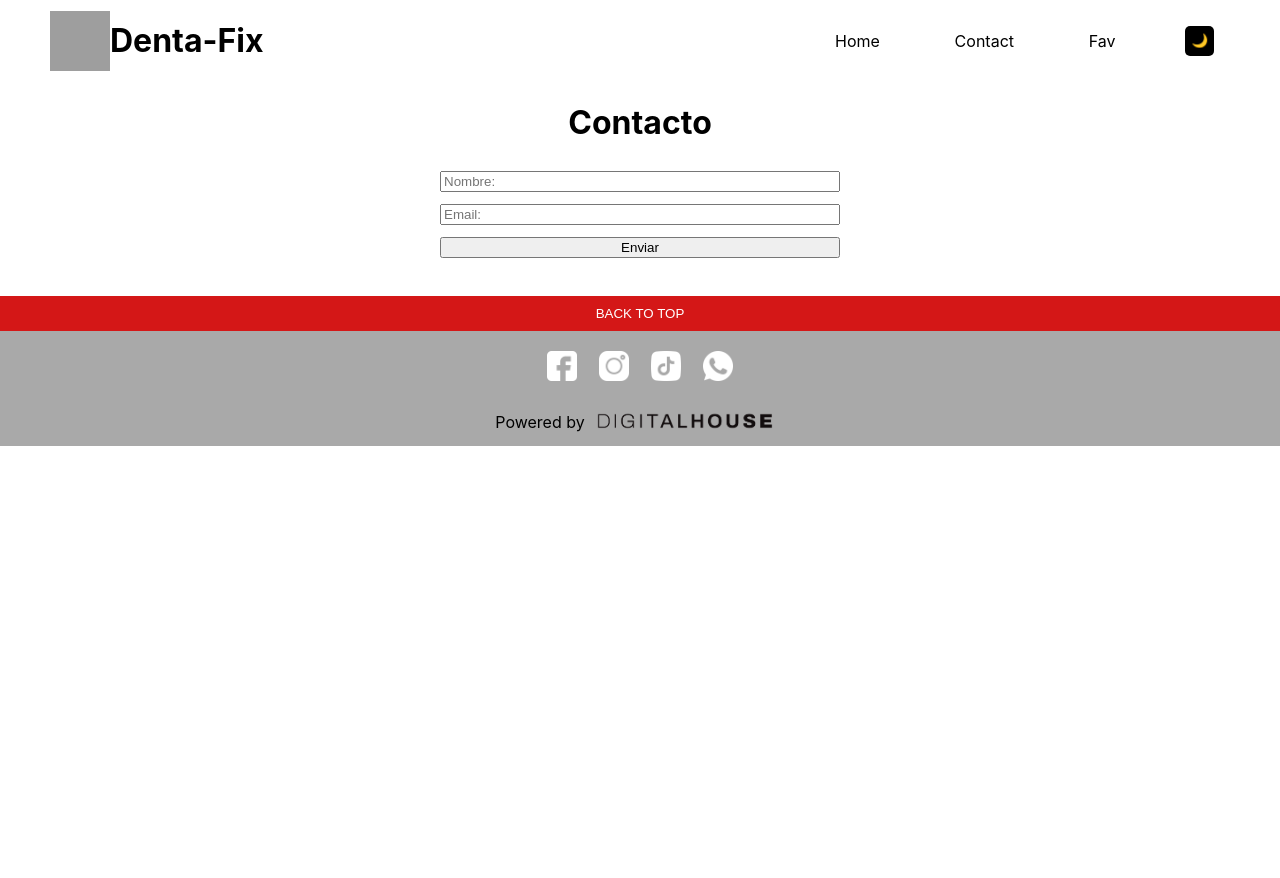
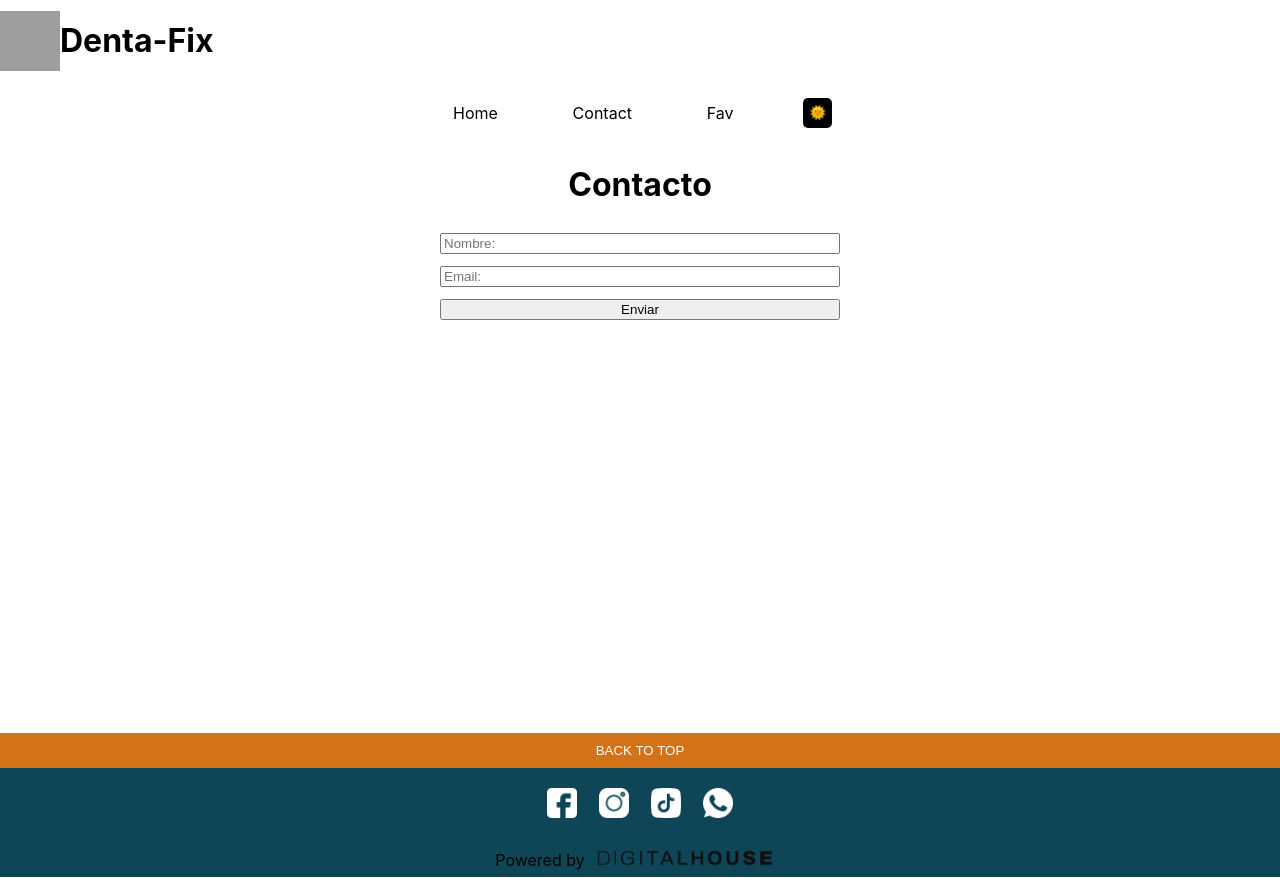
Before and after one commit to Legc15/EvaluacionFinalFront3, a React (Vite) app: page /contacto in a window 1280 px wide. Before the commit the page ends 800 px from the top, so only its background shows below. Built offline with nearby package versions, Linux system fonts and the light colour scheme; grey boxes are pictures that could not be loaded.

Commit message:
tema claro-oscuro solucionado

```diff
--- a/src/Components/Navbar.jsx
+++ b/src/Components/Navbar.jsx
@@ -15,7 +15,7 @@ const Navbar = () => {
 
 
     return (
-        <div className="nav-container">
+        <div className="nav-contaier">
 
             <div className="nav-title">
                 <img
--- a/src/Components/utils/global.context.jsx
+++ b/src/Components/utils/global.context.jsx
@@ -1,28 +1,30 @@
 import React, { createContext, useReducer } from "react";
+import "../../index.css";
+export const ContextGlobal = createContext(undefined)
 
-
-const temas = {
+/*
+export const temas = {
     light: {
         id: "light",
-        font: "black",
+        color: "red",
         background: "white"
     },
     dark: {
         id: "dark",
-        font: "white",
+        color: "white",
         background: "black"
     }
 };
-
+*/
 const initialState = {
-    theme: temas.light,
+    theme: "light",
     favoritos: [],
-    flag: true
+    flag: true,
 };
 const funcionReducer = (state, action) => {
     switch (action.type) {
         case "SWITCHTHEME":
-            return { ...state, theme: state.theme.id === "light" ? temas.dark : temas.light }
+            return { theme: state.theme === "light" ? "dark" : "light"}
 
         case "SETFAVORITOS":
             return { ...state, favoritos: action.payload};
@@ -35,7 +37,7 @@ const funcionReducer = (state, action) => {
     }
 };
 
-export const ContextGlobal = createContext();
+;
 
 export const ContextProvider = ({ children }) => {
 
--- a/src/Routes/Contact.jsx
+++ b/src/Routes/Contact.jsx
@@ -5,7 +5,7 @@ import Form from '../Components/Form'
 
 const Contact = () => {
     return (
-        <div>
+        <div className='Contact'>
             <h2>Want to know more?</h2>
             <p>Send us your questions and we will contact you</p>
             <Form />
--- a/src/Routes/Home.jsx
+++ b/src/Routes/Home.jsx
@@ -5,7 +5,7 @@ import Card from '../Components/Card'
 
 const Home = () => {
     return (
-        <main className="" >
+        <main className="Home" >
             <h1>Home</h1>
             <div className='card-grid'>
                 {/* Aqui deberias renderizar las cards */}
--- a/src/index.css
+++ b/src/index.css
@@ -6,7 +6,9 @@ body {
   -webkit-font-smoothing: antialiased;
   -moz-osx-font-smoothing: grayscale;
 }
-
+.contacto {
+  height: 67vh;
+}
 code {
   font-family: source-code-pro, Menlo, Monaco, Consolas, 'Courier New',
     monospace;
@@ -22,6 +24,7 @@ h1 {
   display: flex;
   justify-content: space-between;
   margin: 0 50px;
+  height: 15vh;
 }
 
 .nav-title{
@@ -87,19 +90,22 @@ tr:nth-child(even) {
   background-color: #dddddd;
 }
 
+
 .dark {
   background-color: #12121296;
-  color: white;
+  color: rgb(202, 29, 29);
 }
 
-.dark>a {
+.dark a {
   color: white;
 }
 
 
 
 /* --------------Home----------*/
-
+.Home{
+  height: 80vh;
+}
 .card img {
   width: 200px;
 }
@@ -143,6 +149,8 @@ tr:nth-child(even) {
 
 
 /* --------------Contacto----------*/
+
+
 form {
   display: flex;
   flex-direction: column;
@@ -171,14 +179,14 @@ footer {
   display: flex;
   flex-direction: column;
   align-items: center;
-  background-color: darkgray;
-  height: 150px;
+  background-color: rgb(14, 70, 87);
+  height: 18vh;
   margin-top: 2rem;
 }
 
 .backToTop {
   width: 100%;
-  background-color: rgb(212, 23, 23);
+  background-color: rgb(212, 114, 23);
   color: white;
   padding: 10px;
   border: none;
--- a/src/pages/Layout.jsx
+++ b/src/pages/Layout.jsx
@@ -11,7 +11,8 @@ const Layout = () => {
 
 
     return (
-        <div className='App' style={{backgroundColor: state.theme.background}}>
+
+        <div className={`${state.theme === 'dark' ? 'dark' : ''}`}>
             <Navbar />
             <Outlet />
             <Footer />
```
Also changed, not shown: src/App.jsx (+6 -2 lines).
